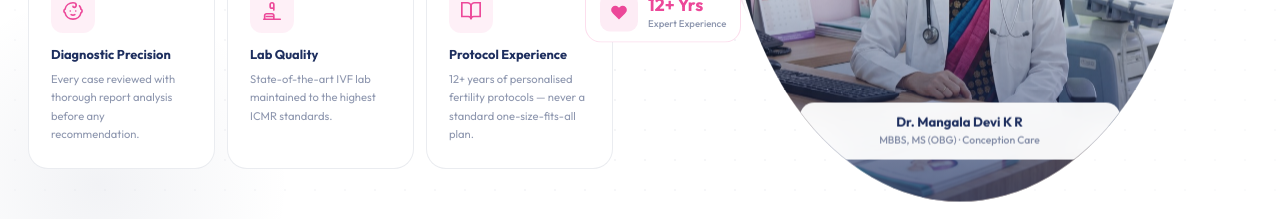
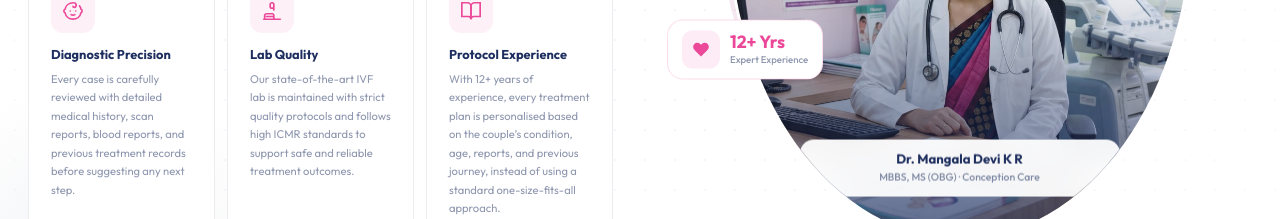
Before and after one commit to crowddevelopers08-arch/smile-baby, a Next.js app: page /treatments in a window 1280 px wide. Shown: the part 2347-2566 px from the top of the page. Built offline with nearby package versions, Linux system fonts and the light colour scheme; a web font is replaced by a local one.

Commit message:
smile baby change done todayssss

```diff
--- a/component/treatment/OurTeam.tsx
+++ b/component/treatment/OurTeam.tsx
@@ -25,7 +25,7 @@ const PILLARS = [
       </svg>
     ),
     title: 'Diagnostic Precision',
-    desc: 'Every case reviewed with thorough report analysis before any recommendation.',
+    desc: 'Every case is carefully reviewed with detailed medical history, scan reports, blood reports, and previous treatment records before suggesting any next step.',
   },
   {
     icon: (
@@ -34,7 +34,7 @@ const PILLARS = [
       </svg>
     ),
     title: 'Lab Quality',
-    desc: 'State-of-the-art IVF lab maintained to the highest ICMR standards.',
+    desc: 'Our state-of-the-art IVF lab is maintained with strict quality protocols and follows high ICMR standards to support safe and reliable treatment outcomes.',
   },
   {
     icon: (
@@ -43,14 +43,14 @@ const PILLARS = [
       </svg>
     ),
     title: 'Protocol Experience',
-    desc: '12+ years of personalised fertility protocols — never a standard one-size-fits-all plan.',
+    desc: 'With 12+ years of experience, every treatment plan is personalised based on the couple’s condition, age, reports, and previous journey, instead of using a standard one-size-fits-all approach.',
   },
 ]
 
 const FLOATING_BADGES = [
-  { label: '10,000+', sub: 'Babies Delivered', pos: { top: '6%',  left: '-14%' }, cls: 'fb-left-top' },
-  { label: '80–85%',  sub: 'IVF Success Rate',  pos: { top: '36%', right: '-16%' }, cls: 'fb-right' },
-  { label: '12+ Yrs', sub: 'Expert Experience', pos: { bottom: '26%', left: '-14%' }, cls: 'fb-left-low' },
+  { label: '10,000+', sub: 'Babies Delivered', pos: { top: '6%',  left: '0%' }, cls: 'fb-left-top' },
+  { label: '80–85%',  sub: 'IVF Success Rate',  pos: { top: '36%', right: '-6%' }, cls: 'fb-right' },
+  { label: '12+ Yrs', sub: 'Expert Experience', pos: { bottom: '26%', left: '0%' }, cls: 'fb-left-low' },
 ]
 
 export default function OurTeam() {
@@ -217,7 +217,7 @@ export default function OurTeam() {
           .float-badge .pf + div { font-size:.54rem !important }
           .fb-left-top    { top:3% !important; left:1px !important }
           .fb-right       { top:30% !important; right:1px !important }
-          .fb-left-low    { bottom:19% !important; left:1px !important }
+          .fb-left-low    { bottom:28% !important; left:-5px !important }
           .img-name-badge {
             bottom:30px !important;
             width:min(82%, 260px) !important;
--- a/component/treatment/herosection.tsx
+++ b/component/treatment/herosection.tsx
@@ -363,7 +363,7 @@ export default function FertilityBanner() {
    * Using a public placeholder that looks like a medical professional.
    * Swap → your own image path e.g. "/images/doctor-banner.jpg"
    */
-  const IMAGE_URL = "/happy-doctor.avif";
+  const IMAGE_URL = "/doctors.png";
   // 👆 A smiling Indian female doctor — replace with your own photo
 
   return (
```
Also changed, not shown: public/doctors.png (added).
